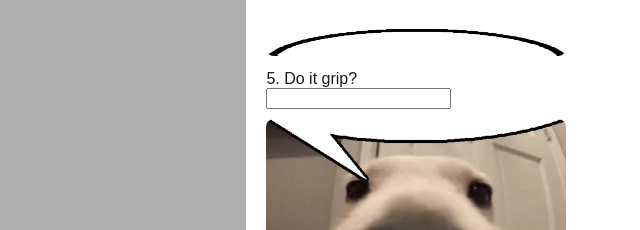
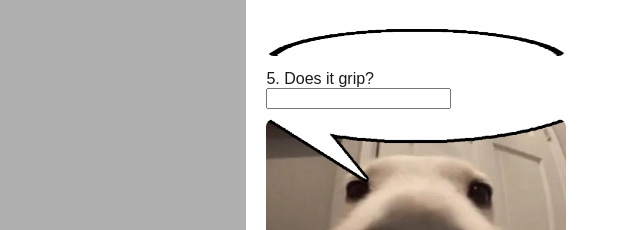
Before and after one commit to DonaldTheChicken/teamwork, a plain HTML site: page quiz.html in a window 1280 px wide. Shown: the part 1103-1333 px from the top of the page, 177-817 px from the left. Drawn offline with Linux system fonts and the light colour scheme.

Commit message:
Update quiz.html

```diff
--- a/quiz.html
+++ b/quiz.html
@@ -57,7 +57,7 @@
                 <br> <br>
                 <img src="speech.png" height="27">
                 <div class="question">
-                    <label>5. Do it grip?</label><br>
+                    <label>5. Does it grip?</label><br>
                     <input type="text" name="q5" required>
                 </div>
 
```
